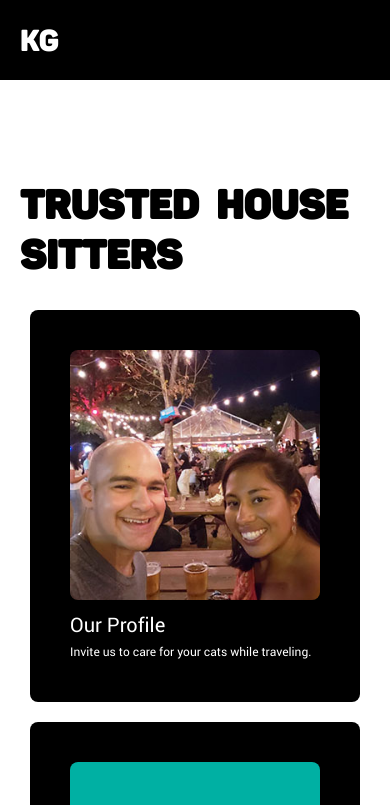
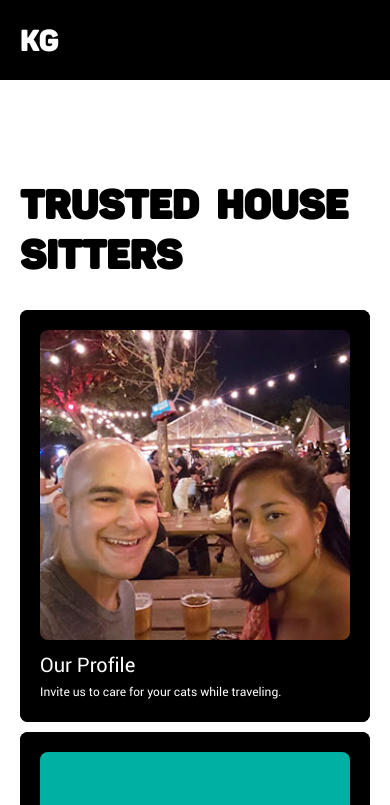
Before and after one commit to kramergatos/kramergatos-ui, a Next.js app: page /kitty in a window 390 px wide. Shown: the top 805 px of the page. Built offline with nearby package versions, Linux system fonts and the light colour scheme.

Commit message:
debug home creator cards

```diff
--- a/styles/Card.module.css
+++ b/styles/Card.module.css
@@ -142,7 +142,6 @@
   .card,
   .card_member{
     margin: 10px;
-    padding: 10px;
     width: calc((100% / 2) - 20px);
   }
   .social_links{
@@ -157,9 +156,8 @@
   .card,
   .card_member{
     clear: both;
-    margin: 10px;
-    padding: 20px;
-    width: calc(100% - 20px);
+    margin: 10px 0 0 0;
+    width: 100%;
   }
   .social_links{
     right: 25px;
```
